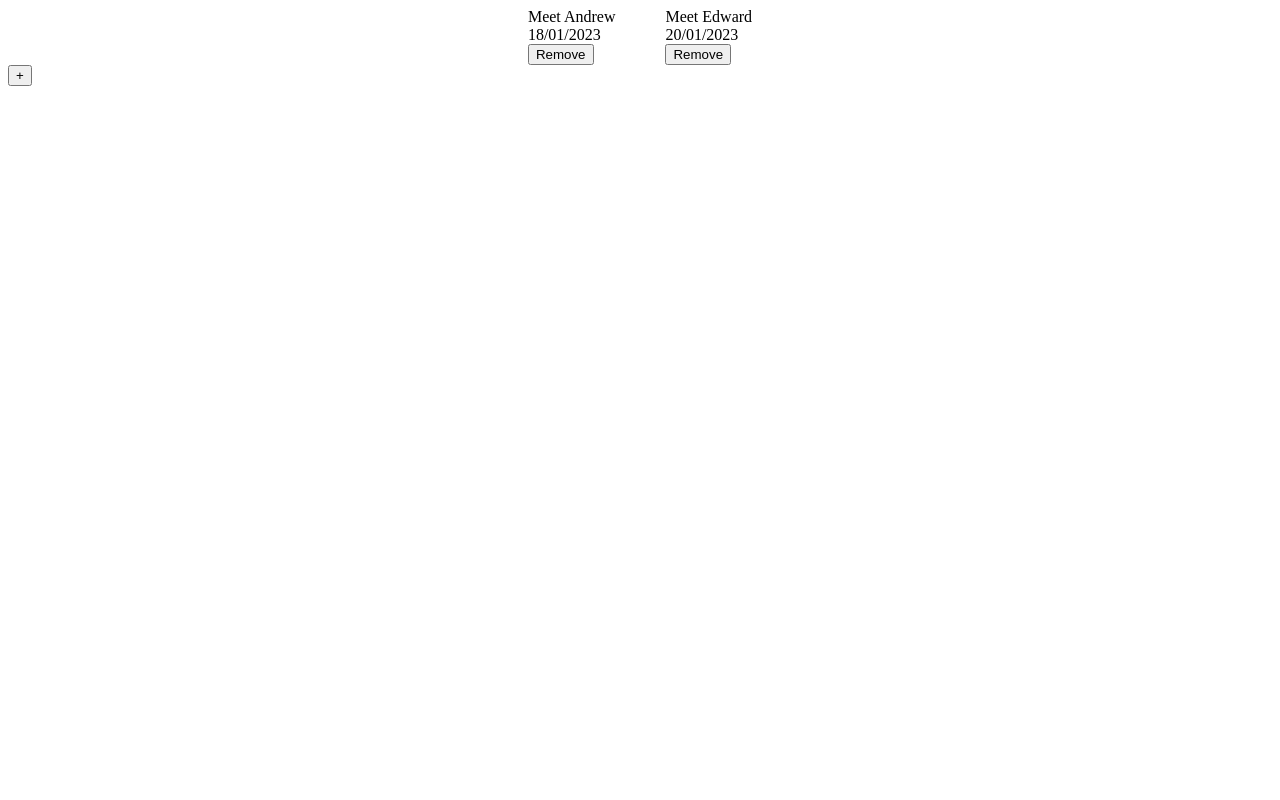
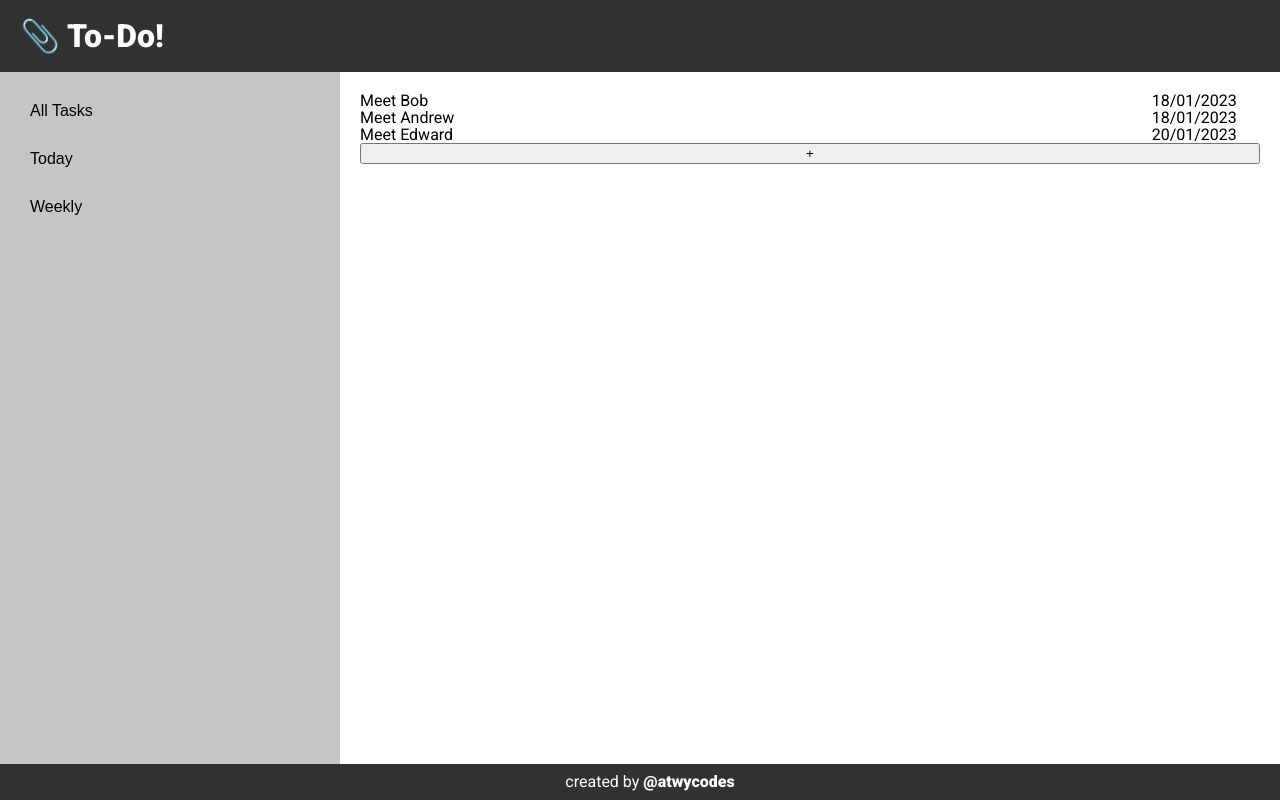
Before and after one commit to atwycodes/js-todo-list, a website built with webpack: page src/template.html in a window 1280 px wide. Built offline with nearby package versions, Linux system fonts and the light colour scheme.

Commit message:
added some basic styling

```diff
--- a/src/index.js
+++ b/src/index.js
@@ -7,6 +7,7 @@ const x = new Task ('Meet Bob', 'For lunch at 2PM');
 const y = new Task ('Meet Andrew', 'For gym at 3PM', '18/01/2023', 'urgent','gym');
 const z = new Task ('Meet Edward', 'For gym at 6PM', '20/01/2023', 'urgent','gym');
 
+// default behaviour
 const arrayDefault = new StorageController();
 
 arrayDefault.addToStorage(x);
@@ -17,15 +18,11 @@ arrayDefault.addToStorage(z);
 DisplayController.refreshDisplay(arrayDefault);
 arrayDefault.printStorage();
 
-// filter by project name ie: 'gym'
-// project class?
-// let x = new Project (category)
 
 
-// logic for when a user makes a new project
-const filteredArray = new StorageController();
+// // logic for when a user makes a new project (filters)
+// const filteredArray = new StorageController(arrayDefault.filterCategory('gym'));
 
-filteredArray.storage = arrayDefault.filterCategory('gym');
-DisplayController.refreshDisplay(filteredArray);
+// DisplayController.refreshDisplay(filteredArray);
 
-console.table(filteredArray.storage);
+// console.table(filteredArray.storage);
--- a/src/modules/StorageController.js
+++ b/src/modules/StorageController.js
@@ -1,6 +1,6 @@
 class StorageController {
-  constructor() {
-    this.storage = [];
+  constructor(storage = []) {
+    this.storage = storage;
   }
 
   addToStorage (task) {
--- a/src/modules/display.js
+++ b/src/modules/display.js
@@ -5,25 +5,37 @@ class DisplayController {
     const body = document.getElementById('content');
     array.storage.forEach((element,index) => {
       const taskContainer = document.createElement('div');
-      taskContainer.classList.add('container');
+      taskContainer.classList.add('task__wrapper');
+
+      const leftTaskSection = document.createElement('div');
+      leftTaskSection.classList.add('task__left-section');
 
       const taskTitle = document.createElement('div');
+      taskTitle.classList.add('task__title');
       taskTitle.innerHTML = element.title;
 
+      const rightTaskSection = document.createElement('div');
+      rightTaskSection.classList.add('task__right-section');
+
       const taskDueDate = document.createElement('div');
+      taskDueDate.classList.add('task__due-date');
       taskDueDate.innerHTML = element.dueDate;
 
       const removeButton = document.createElement('button');
-      removeButton.innerHTML = 'Remove';
+      removeButton.innerHTML = '✖';
+      removeButton.classList.add('task__remove-btn');
       removeButton.addEventListener('click', () => {
         array.removeFromStorage(index);
         this.refreshDisplay(array);
       });
 
+      leftTaskSection.appendChild(taskTitle);
+      rightTaskSection.appendChild(taskDueDate);
+      rightTaskSection.appendChild(removeButton);
+
       body.appendChild(taskContainer);
-      taskContainer.appendChild(taskTitle);
-      taskContainer.appendChild(taskDueDate);
-      taskContainer.appendChild(removeButton);
+      taskContainer.appendChild(leftTaskSection);
+      taskContainer.appendChild(rightTaskSection);
     });
   }
 
--- a/src/style.scss
+++ b/src/style.scss
@@ -1,5 +1,191 @@
-#content {
+html, body, div, span, applet, object, iframe,
+h1, h2, h3, h4, h5, h6, p, blockquote, pre,
+a, abbr, acronym, address, big, cite, code,
+del, dfn, em, img, ins, kbd, q, s, samp,
+small, strike, strong, sub, sup, tt, var,
+b, u, i, center,
+dl, dt, dd, ol, ul, li,
+fieldset, form, label, legend,
+table, caption, tbody, tfoot, thead, tr, th, td,
+article, aside, canvas, details, embed,
+figure, figcaption, footer, header, hgroup,
+menu, nav, output, ruby, section, summary,
+time, mark, audio, video {
+	margin: 0;
+	padding: 0;
+	border: 0;
+	font-size: 100%;
+	font: inherit;
+	vertical-align: baseline;
+}
+/* HTML5 display-role reset for older browsers */
+article, aside, details, figcaption, figure,
+footer, header, hgroup, menu, nav, section {
+	display: block;
+}
+body {
+	line-height: 1;
+}
+ol, ul {
+	list-style: none;
+}
+blockquote, q {
+	quotes: none;
+}
+blockquote:before, blockquote:after,
+q:before, q:after {
+	content: '';
+	content: none;
+}
+table {
+	border-collapse: collapse;
+	border-spacing: 0;
+}
+
+@import url('https://fonts.googleapis.com/css2?family=Roboto:ital,wght@0,100;0,300;0,400;0,500;0,700;0,900;1,100;1,300;1,400;1,500;1,700;1,900&display=swap');
+
+$black: #000000;
+$white: #ffffff;
+$beige: #DDD0C8;
+$dark-grey: #323232;
+$light-grey:#c5c5c5;
+$test: #f10101;
+
+:root {
+  font-family: 'Roboto',sans-serif;
+  font-size: 16px;
+}
+
+body {
   display: flex;
+  flex-direction: column;
+}
+
+// header
+
+.header {
+  color: $white;
+  background-color: $dark-grey;
+  padding: 20px;
+  font-size: 2rem;
+  font-weight: 900;
+}
+
+// main
+.main {
+  display: flex;
+  min-height: calc(100vh - 36px - 62px);
+}
+
+// navbar
+
+.navbar {
+  width: 300px;
+  min-width: 250px;
+  background-color: $light-grey;
+  display: flex;
+  flex-direction: column;
+  padding: 20px clamp(10px, 2vw, 20px);
+}
+
+.navbar__wrapper {
+  display: flex;
+  flex-direction: column;
+  gap: 10px;
+}
+
+.navbar__item {
+  display: flex;
+  justify-content: flex-start;
+  background-color: $light-grey;
+  color: $black;
+  border: none;
+  font-size: 1rem;
+  cursor: pointer;
+  transition: all 500ms;
+  padding: 10px;
+}
+
+.navbar__item:hover {
+  background-color: $dark-grey;
+  border-radius: 5px;
+  box-shadow: 0px 0px 0px 2px $dark-grey inset;
+  color: $white;
+  transition: all 500ms;
+}
+
+// task-list
+
+.task-list {
+  padding: 20px;
+  display: flex;
+  flex-direction: column;
+  justify-content: flex-start;
+  flex: 1;
+}
+
+.task__wrapper {
+  display: flex;
+  justify-content: space-between;
+  cursor: pointer;
+}
+
+
+
+.task__wrapper:hover > .task__right-section > .task__remove-btn {
+  visibility: visible;
+  opacity: 1;
+  transition: all 300ms;
+}
+
+.task__left-section {
+  display: flex;
+  align-items: center;
+}
+
+.task__right-section {
+  display: flex;
+  align-items: center;
+}
+
+.task__remove-btn {
+  cursor: pointer;
+  background-color: transparent;
+  border: none;
+  color: $black;
+
+  transition: all 300ms;
+  opacity: 0;
+  visibility: hidden;
+}
+
+
+// footer
+
+.footer {
+  color: $white;
+  background-color: $dark-grey;
+  padding: 10px;
+  position: fixed;
+  bottom: 0;
+  left: 0;
+  width: 100%;
+  display: flex;
+  flex-wrap: wrap;
   justify-content: center;
-  gap: 50px;
+  align-items: center;
+
+  a {
+    color: $white;
+    text-decoration: none;
+    font-weight: 900;
+  }
 }
+
+@media only screen and (max-width: 600px) {
+  .navbar {
+    background-color: $light-grey;
+    width: auto;
+    min-width: auto;
+  }
+}
--- a/src/template.html
+++ b/src/template.html
@@ -8,8 +8,22 @@
   <title>Document</title>
 </head>
 <body>
-  <div id="content">
-  </div>
-  <button class="add-todo">+</button>
+  <section class="header">📎 To-Do!</section>
+  <section class="main">
+    <div class="navbar">
+      <div class="navbar__wrapper">
+        <button class="navbar__item">All Tasks</button>
+        <button class="navbar__item">Today</button>
+        <button class="navbar__item">Weekly</button>
+      </div>
+    </div>
+    <div class="task-list">
+      <div class="task-list__wrapper" id="content">
+
+      </div>
+      <button class="task-list__add-btn">+</button>
+    </div>
+  </section>
+  <section class="footer">created by&nbsp<a href="https://github.com/atwycodes" target="_blank"> @atwycodes</a></section>
 </body>
 </html>
```
Also changed, not shown: dist/bundle.js, dist/index.html.
